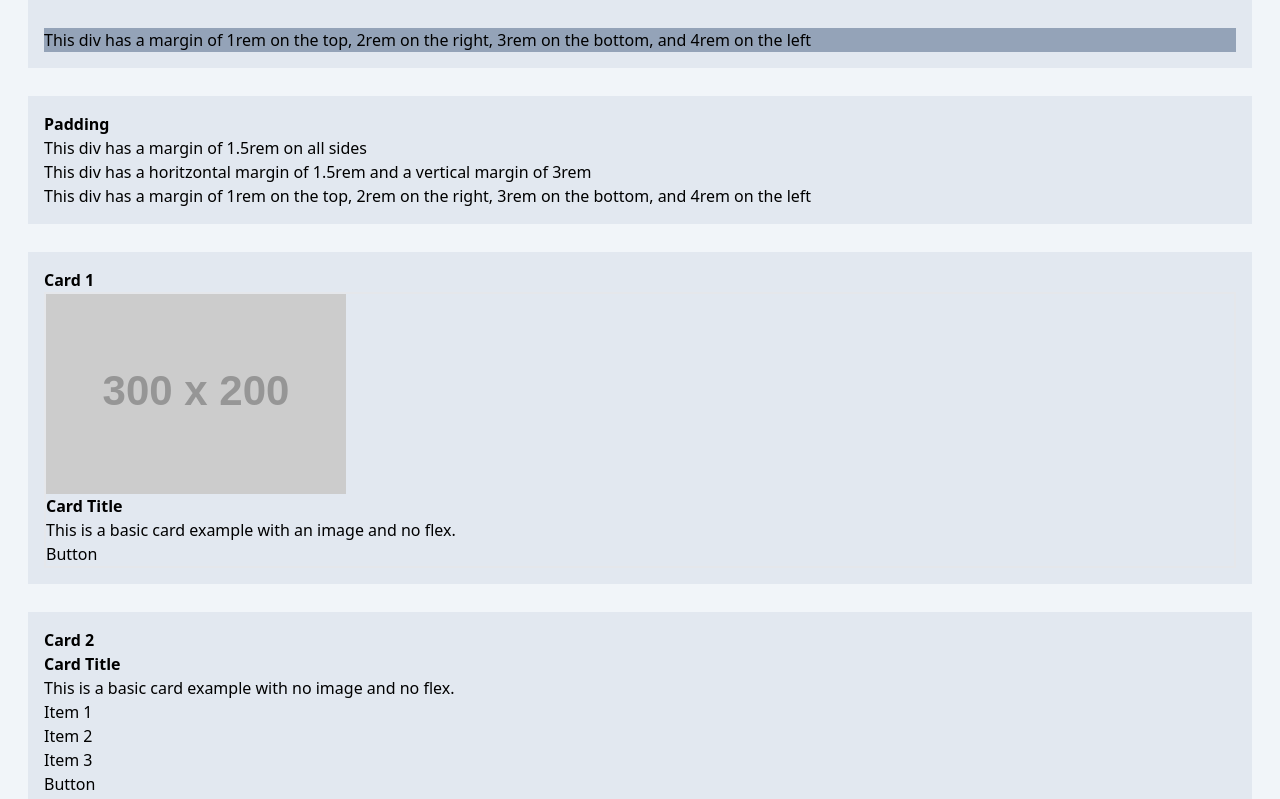
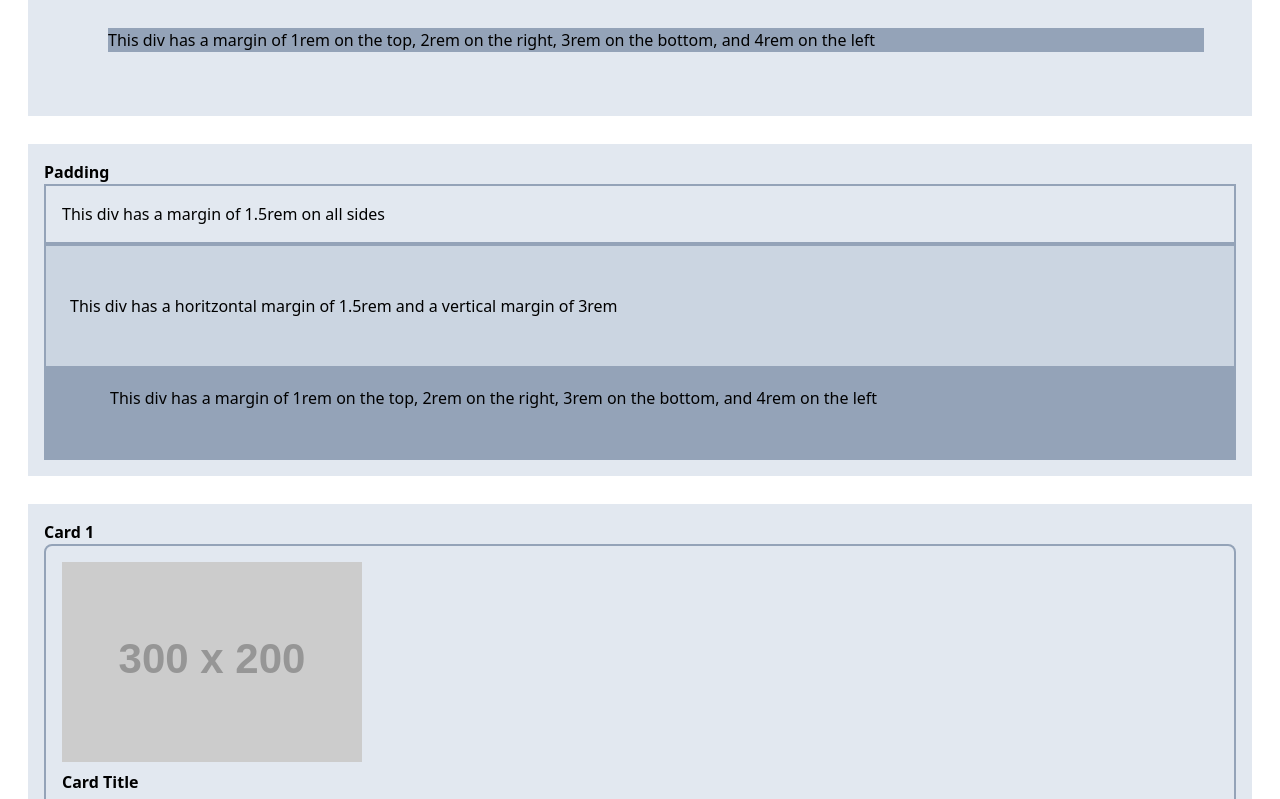
Before and after one commit to Cirvianum-DAW/mp9-tailwind1-basicstyling-VesiDimitrov, a website: page public/index.html in a window 1280 px wide. Shown: the part 1740-2539 px from the top of the page. Drawn offline with Linux system fonts and the light colour scheme; placeholder pictures from the web are drawn by us.

Commit message:
Tasca acabada

```diff
--- a/public/index.html
+++ b/public/index.html
@@ -7,7 +7,7 @@
     <title>Tailwind Showcase</title>
   </head>
   <body>
-    <div class="container mx-auto py-8 bg-slate-100">
+    <div class="container mx-auto py-8 ">
       <h1 class="font-bold m-7 text-3xl">Tailwind Showcase</h1>
       <div class="m-7 p-2 bg-slate-200">
         <h2 class="font-bold">Colors and Backgrounds</h2>
@@ -51,7 +51,7 @@
         <p class="text-right">This is a right-aligned text.</p>
       </div>
       <div class="m-7 p-2 bg-slate-200">
-        <h2>Sizes</h2>
+        <h2 class="font-bold">Sizes</h2>
         <div class="flex">
           <div class="bg-slate-200 w-1/4 h-10 border-slate-500 border-spacing-20 border-2 flex items-center justify-center">XS</div>
           <div class="bg-slate-300 w-1/4 h-10 border-slate-500 border-spacing-20 border-2 flex items-center justify-center">SM</div>
@@ -60,7 +60,7 @@
         </div>
       </div>
       <div class="m-7 p-2 bg-slate-200">
-        <h2>Borders</h2>
+        <h2 class="font-bold">Borders</h2>
         <div class="flex">
           <div class="rounded bg-slate-200 w-1/4 h-10 border-slate-500 border-spacing-20 border-2"></div>
           <div class="rounded-md bg-slate-300 w-1/4 h-10 border-slate-500 border-spacing-20 border-2"></div>
@@ -73,37 +73,37 @@
           <h2 class="font-bold">Margin</h2>
           <div class="bg-slate-200 m-6 border-slate-400 border-2" >This div has a margin of 1.5rem on all sides</div>
           <div class="bg-slate-300 mx-6 my-12 border-slate-400 border-2">This div has a horitzontal margin of 1.5rem and a vertical margin of 3rem</div>
-          <div class="bg-slate-400">This div has a margin of 1rem on the top, 2rem on the right, 3rem on the bottom, and 4rem on the left </div>
+          <div class="bg-slate-400 border-slate-400 mt-4 mr-8 mb-12 ml-16">This div has a margin of 1rem on the top, 2rem on the right, 3rem on the bottom, and 4rem on the left </div>
         </div>
         <div class="m-7 p-4 bg-slate-200">
           <h2 class="font-bold">Padding</h2>
-          <div>This div has a margin of 1.5rem on all sides</div>
-          <div>This div has a horitzontal margin of 1.5rem and a vertical margin of 3rem</div>
-          <div>This div has a margin of 1rem on the top, 2rem on the right, 3rem on the bottom, and 4rem on the left</div>
+          <div class="bg-slate-200 p-4 border-slate-400 border-2">This div has a margin of 1.5rem on all sides</div>
+          <div class="bg-slate-300 px-6 py-12 border-slate-400 border-2">This div has a horitzontal margin of 1.5rem and a vertical margin of 3rem</div>
+          <div class="bg-slate-400 pt-4 pr-8 pb-12 pl-16 border-slate-400 border-2">This div has a margin of 1rem on the top, 2rem on the right, 3rem on the bottom, and 4rem on the left</div>
         </div>
         <div class="m-7 p-4 bg-slate-200">
           <h2 class="font-bold">Card 1</h2>
-          <div class="border-2">
+          <div class="border-2 border-slate-400 rounded-lg p-4">
             <img
               src="https://via.placeholder.com/300x200"
               alt="Placeholder image"
             />
-            <h3 class="font-bold">Card Title</h3>
-            <p>This is a basic card example with an image and no flex.</p>
-            <a href="#">Button</a>
+            <h3 class="font-bold my-2">Card Title</h3>
+            <p class="mb-4">This is a basic card example with an image and no flex.</p>
+            <a class="rounded bg-blue-600 p-2 text-white" href="#">Button</a>
           </div>
         </div>
         <div class="m-7 p-4 bg-slate-200">
-          <h2 class="font-bold">Card 2</h2>
-          <div>
-            <h3 class="font-bold">Card Title</h3>
-            <p>This is a basic card example with no image and no flex.</p>
-            <ul>
+          <h2 class="font-bold ">Card 2</h2>
+          <div class="border-2 border-slate-400 rounded-lg p-4">
+            <h3 class="font-bold mb-2">Card Title</h3>
+            <p class="mb-2">This is a basic card example with no image and no flex.</p>
+            <ul class="mb-4 pl-5 list-disc">
               <li>Item 1</li>
               <li>Item 2</li>
               <li>Item 3</li>
             </ul>
-            <a href="#">Button</a>
+            <a class="rounded bg-blue-600 p-2 text-white" href="#">Button</a>
           </div>
         </div>
         <div class="m-7 p-4 bg-slate-200">
```
Also changed, not shown: dist/styles.css.
